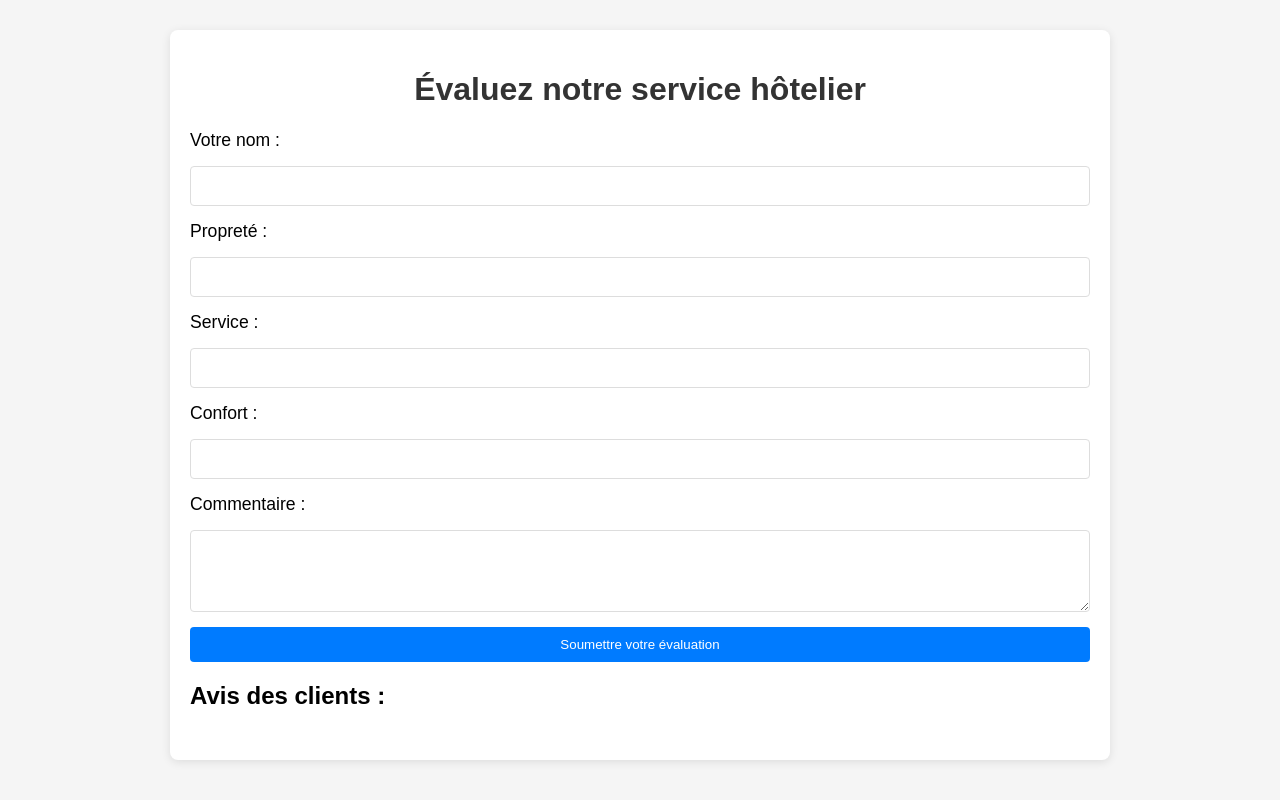
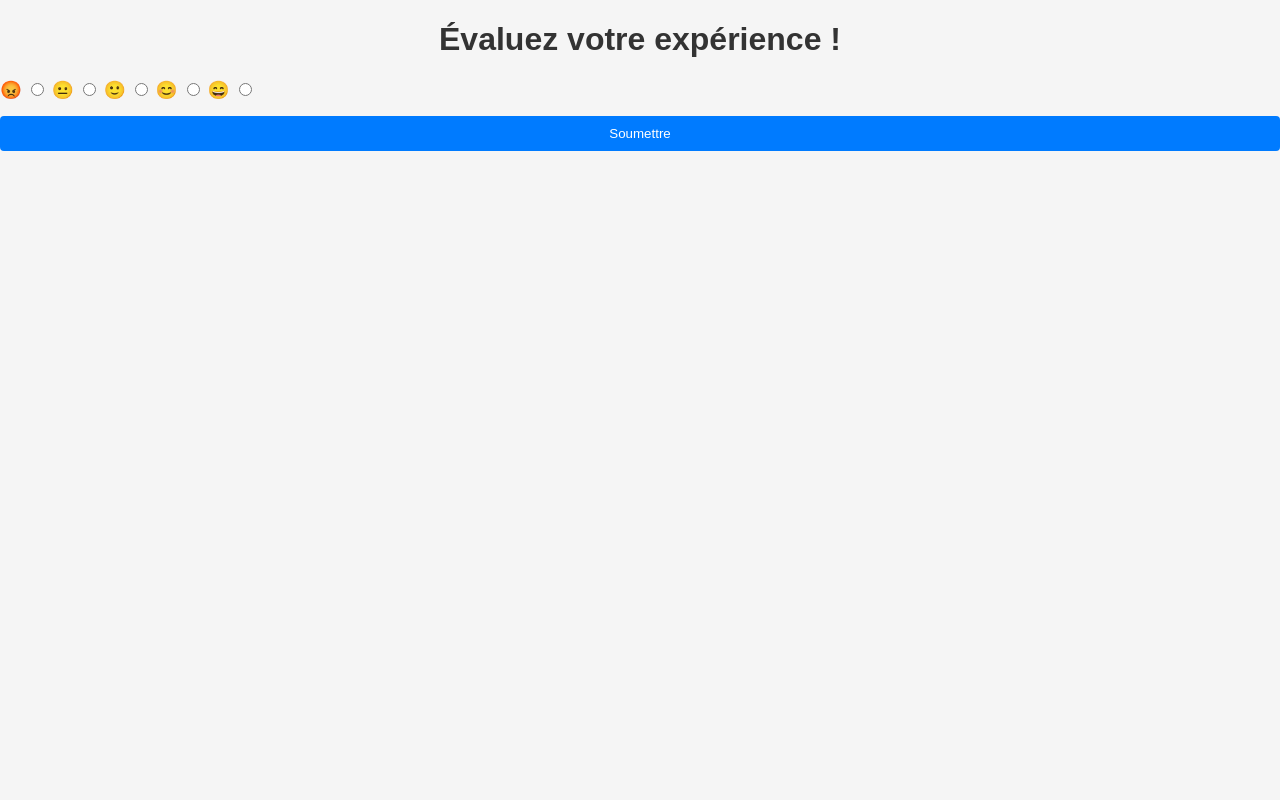
Before and after one commit to Alex-Montagne/Projet_App_Hotel, a website: page client/index.html in a window 1280 px wide. Drawn offline with Linux system fonts and the light colour scheme; files that its build step writes are made by us from their sources.

Commit message:
Update index.html

```diff
--- a/client/index.html
+++ b/client/index.html
@@ -1,38 +1,36 @@
 <!DOCTYPE html>
 <html lang="fr">
 <head>
-    <meta charset="UTF-8">
-    <meta name="viewport" content="width=device-width, initial-scale=1.0">
-    <title>Évaluation Service Hôtelier</title>
-    <link rel="stylesheet" href="css/styles.css">
+  <meta charset="UTF-8">
+  <meta name="viewport" content="width=device-width, initial-scale=1.0">
+  <title>Notation par Émojis</title>
+  <link rel="stylesheet" href="styles.css">
 </head>
 <body>
-    <div class="container">
-        <h1>Évaluez notre service hôtelier</h1>
 
-        <form id="reviewForm">
-            <label for="name">Votre nom :</label>
-            <input type="text" id="name" required>
+  <h1>Évaluez votre expérience !</h1>
 
-            <label for="cleanliness">Propreté :</label>
-            <input type="number" id="cleanliness" min="1" max="5" required>
+  <form id="rating-form">
+    <div id="rating">
+      <label for="rating-1">😡</label>
+      <input type="radio" id="rating-1" name="rating" value="1" />
 
-            <label for="service">Service :</label>
-            <input type="number" id="service" min="1" max="5" required>
+      <label for="rating-2">😐</label>
+      <input type="radio" id="rating-2" name="rating" value="2" />
 
-            <label for="comfort">Confort :</label>
-            <input type="number" id="comfort" min="1" max="5" required>
+      <label for="rating-3">🙂</label>
+      <input type="radio" id="rating-3" name="rating" value="3" />
 
-            <label for="comment">Commentaire :</label>
-            <textarea id="comment" rows="4"></textarea>
+      <label for="rating-4">😊</label>
+      <input type="radio" id="rating-4" name="rating" value="4" />
 
-            <button type="submit">Soumettre votre évaluation</button>
-        </form>
-
-        <h2>Avis des clients :</h2>
-        <div id="reviewList" class="review-list"></div>
+      <label for="rating-5">😄</label>
+      <input type="radio" id="rating-5" name="rating" value="5" />
     </div>
 
-    <script src="js/main.js"></script>
+    <button type="submit">Soumettre</button>
+  </form>
+
+  <script src="script.js"></script>
 </body>
 </html>
```
